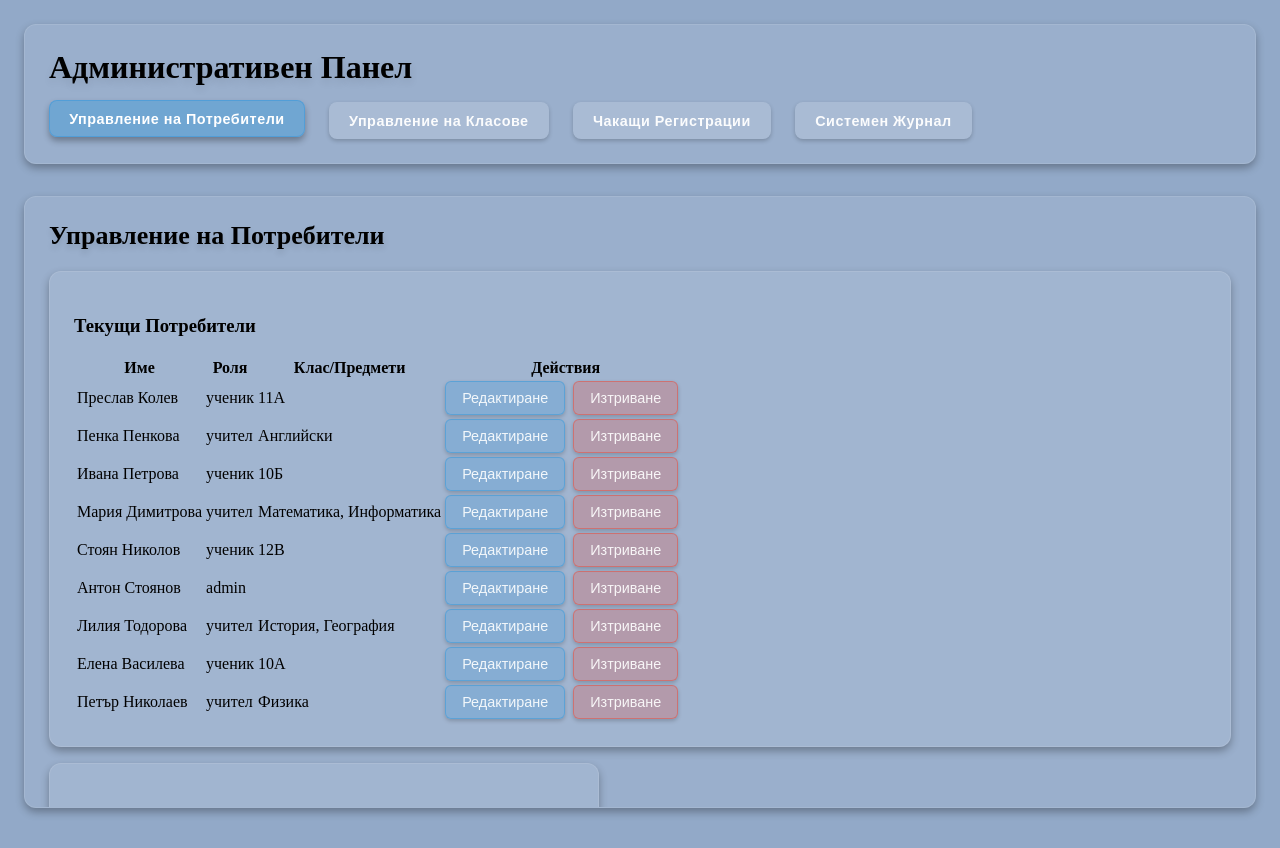
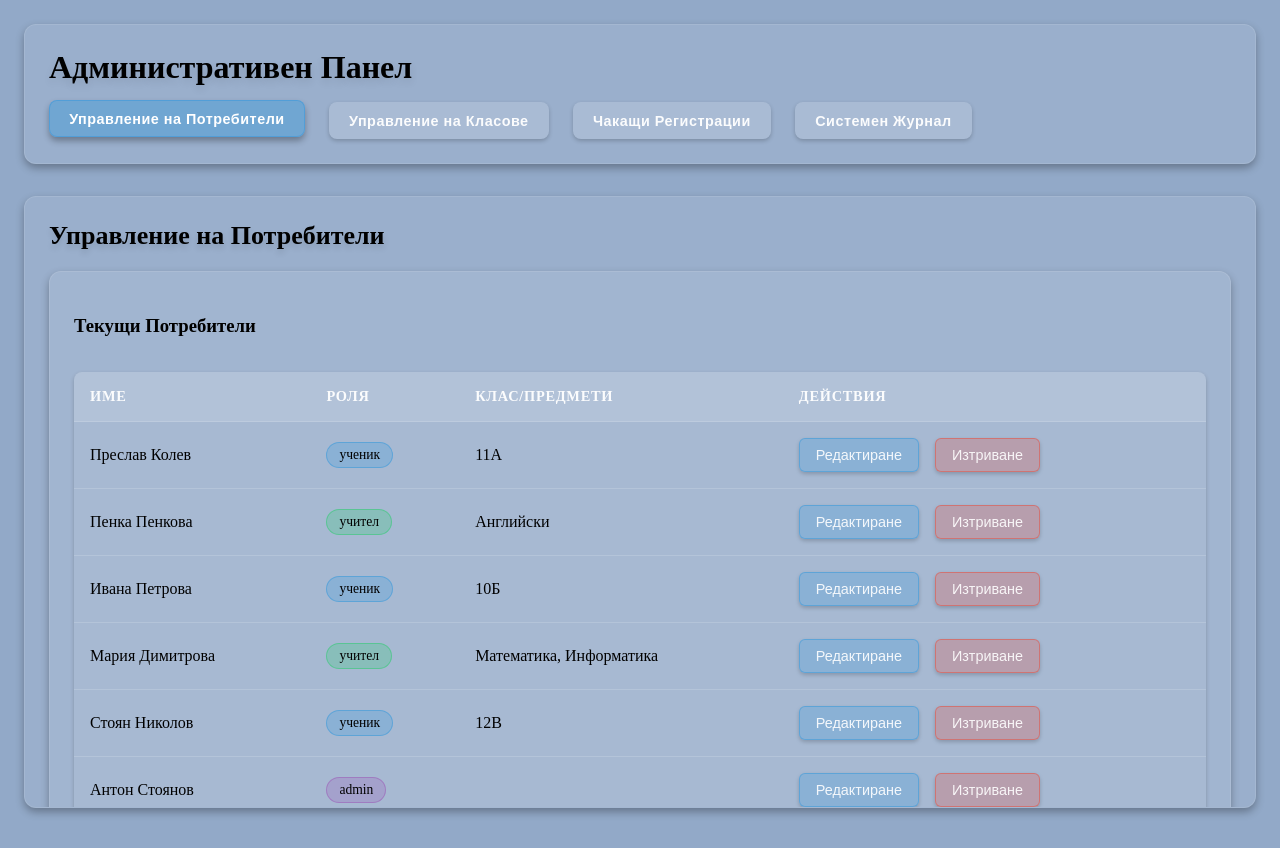
Before and after one commit to Asterix-Tech-Academy/astrix-classwork-frontend, a React (Vite) app: page /admin in a window 1280 px wide. Built offline with nearby package versions, Linux system fonts and the light colour scheme; a web font is replaced by a local one.

Commit message:
admin ui improve

```diff
--- a/src/components/Admin/AdminDashboard.css
+++ b/src/components/Admin/AdminDashboard.css
@@ -380,3 +380,93 @@
   background: rgba(255, 255, 255, 0.1);
   transform: translateY(-1px);
 }
+
+.table-container {
+  display: flex;
+  flex-direction: column;
+  gap: 1rem;
+}
+
+.table-search {
+  display: flex;
+  gap: 1rem;
+  margin-bottom: 0.5rem;
+}
+
+.search-input, .role-filter {
+  padding: 0.75rem;
+  border-radius: 6px;
+  border: 1px solid rgba(255, 255, 255, 0.25);
+  background: rgba(255, 255, 255, 0.1);
+  color: rgba(255, 255, 255, 0.95);
+}
+
+.search-input {
+  flex: 1;
+}
+
+.role-filter {
+  width: 150px;
+}
+
+.users-table {
+  width: 100%;
+  border-collapse: separate;
+  border-spacing: 0;
+  border-radius: 8px;
+  overflow: hidden;
+}
+
+.role-badge {
+  display: inline-block;
+  padding: 0.25rem 0.75rem;
+  border-radius: 30px;
+  font-size: 0.85rem;
+  font-weight: 500;
+}
+
+.role-badge.ученик {
+  background: rgba(52, 152, 219, 0.25);
+  border: 1px solid rgba(52, 152, 219, 0.5);
+}
+
+.role-badge.учител {
+  background: rgba(46, 204, 113, 0.25);
+  border: 1px solid rgba(46, 204, 113, 0.5);
+}
+
+.role-badge.admin {
+  background: rgba(155, 89, 182, 0.25);
+  border: 1px solid rgba(155, 89, 182, 0.5);
+}
+
+.actions-cell {
+  display: flex;
+  gap: 0.5rem;
+}
+
+.table-pagination {
+  display: flex;
+  justify-content: space-between;
+  align-items: center;
+  padding: 0.5rem 0;
+}
+
+.pagination-button {
+  background: rgba(255, 255, 255, 0.1);
+  border: 1px solid rgba(255, 255, 255, 0.2);
+  color: rgba(255, 255, 255, 0.9);
+  padding: 0.5rem 1rem;
+  border-radius: 6px;
+  cursor: pointer;
+  transition: all 0.2s ease;
+}
+
+.pagination-button:hover {
+  background: rgba(255, 255, 255, 0.15);
+}
+
+.pagination-info {
+  color: rgba(255, 255, 255, 0.7);
+  font-size: 0.9rem;
+}
--- a/src/components/Admin/UserManagement.jsx
+++ b/src/components/Admin/UserManagement.jsx
@@ -36,7 +36,10 @@ function UserManagement() {
 
       <div className="user-list panel">
         <h3>Текущи Потребители</h3>
-        <table>
+
+        <div className="table-container">
+
+          <table className="users-table">
             <thead>
               <tr>
                 <th>Име</th>
@@ -49,26 +52,37 @@ function UserManagement() {
               {users.map(user => (
                 <tr key={user.id}>
                   <td>{user.name}</td>
-                <td>{user.role}</td>
+                  <td>
+                    <span className={`role-badge ${user.role}`}>
+                      {user.role}
+                    </span>
+                  </td>
                   <td>{user.class || user.subjects?.join(', ')}</td>
-                <td>
+                  <td className="actions-cell">
                     <button
                       className="edit-button"
                       onClick={() => console.log('Редактиране:', user.id)}
                     >
-                    Редактиране
+                      <i className="icon-edit"></i> Редактиране
                     </button>
                     <button
                       className="delete-button"
                       onClick={() => console.log('Изтриване:', user.id)}
                     >
-                    Изтриване
+                      <i className="icon-trash"></i> Изтриване
                     </button>
                   </td>
                 </tr>
               ))}
             </tbody>
           </table>
+
+          <div className="table-pagination">
+            <button className="pagination-button">Предишна</button>
+            <span className="pagination-info">Страница 1 от 1</span>
+            <button className="pagination-button">Следваща</button>
+          </div>
+        </div>
       </div>
 
       <form onSubmit={handleAddUser} className="add-user-form panel">
```
Lines whose indentation alone changed are shown as unchanged.
